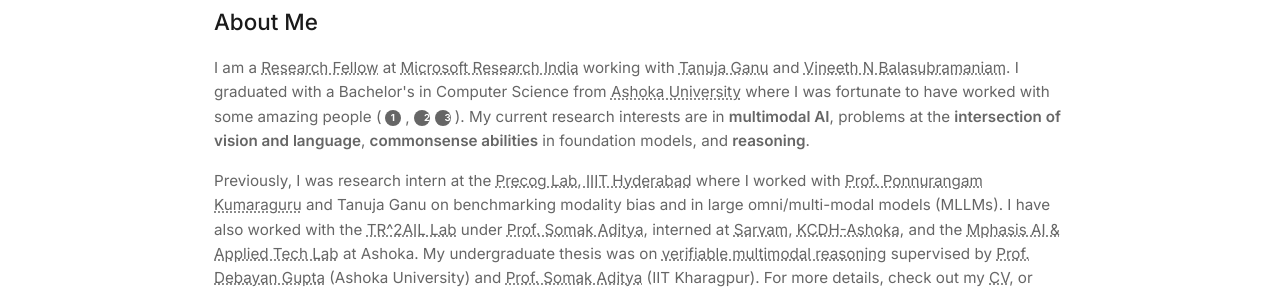
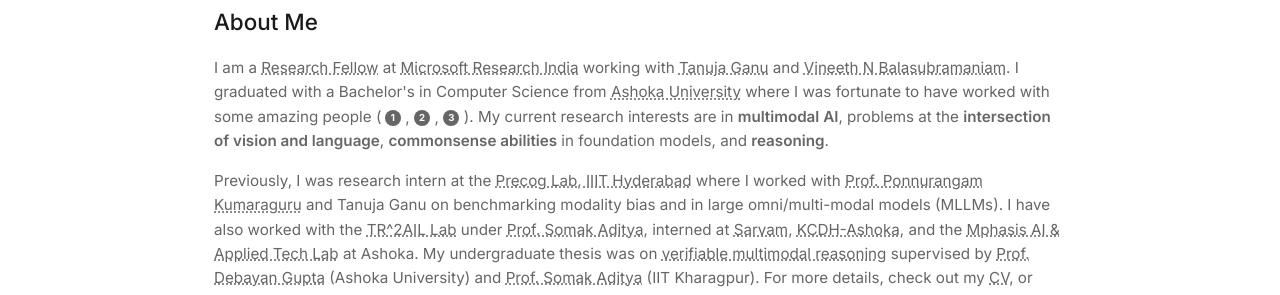
Before and after one commit to SwapnanilMukherjee/swapnanilmukherjee.github.io, a Jekyll site: the page built from index.md, in a window 1280 px wide. Shown: the part 280-575 px from the top of the page. Built offline with Jekyll 4.4.1, drawn with Linux system fonts in a browser that asks for light colours.

Commit message:
css update

```diff
--- a/assets/css/main.css
+++ b/assets/css/main.css
@@ -109,13 +109,7 @@ p b, p strong { color: var(--muted) !important; font-weight: 600 !important; }
 
 /* render commas between badges */
 .people-badge:not(:first-child)::before {
-  content: ",";
-  color: var(--muted);
-  display: inline-block;
-  margin: 0 0.18rem;
-  font-size: 0.92rem;
-  line-height: 1;
-  vertical-align: middle;
+  /* removed: commas are now inserted in the HTML for reliable placement */
 }
 
 .people-badge:hover {
--- a/index.md
+++ b/index.md
@@ -48,7 +48,7 @@ layout: default
   <p>I am a <a href="https://www.microsoft.com/en-us/research/people/t-swapnanilm/">Research Fellow</a> at <a href="https://www.microsoft.com/en-us/research/lab/microsoft-research-india/">Microsoft Research India</a> working with <a href="https://www.microsoft.com/en-us/research/people/taganu/">Tanuja Ganu</a> and <a href="https://www.microsoft.com/en-us/research/people/vineethn/">Vineeth N Balasubramaniam</a>. I graduated with a Bachelor's in Computer Science from <a href="https://wwww.ashoka.edu.in">Ashoka University</a> where I was fortunate to have worked with some amazing people (
     <span class="people-badges" aria-label="Notable collaborators">
       <a href="https://debayangupta.com/" class="people-badge" target="_blank" rel="noopener noreferrer" title="Debayan Gupta"><span class="badge-number">1</span></a>,
-      <a href="https://www.linkedin.com/in/bhaveshneekhra/" class="people-badge" target="_blank" rel="noopener noreferrer" title="Bhavesh Neekhra"><span class="badge-number">2</span></a>
+      <a href="https://www.linkedin.com/in/bhaveshneekhra/" class="people-badge" target="_blank" rel="noopener noreferrer" title="Bhavesh Neekhra"><span class="badge-number">2</span></a>,
       <a href="https://www.linkedin.com/in/lipika-dey-3381713/" class="people-badge" target="_blank" rel="noopener noreferrer" title="Lipika Dey"><span class="badge-number">3</span></a>
     </span>
   ). My current research interests are in <b>multimodal AI</b>, problems at the <b>intersection of vision and language</b>, <b>commonsense abilities</b> in foundation models, and <b>reasoning</b>.</p>
```
